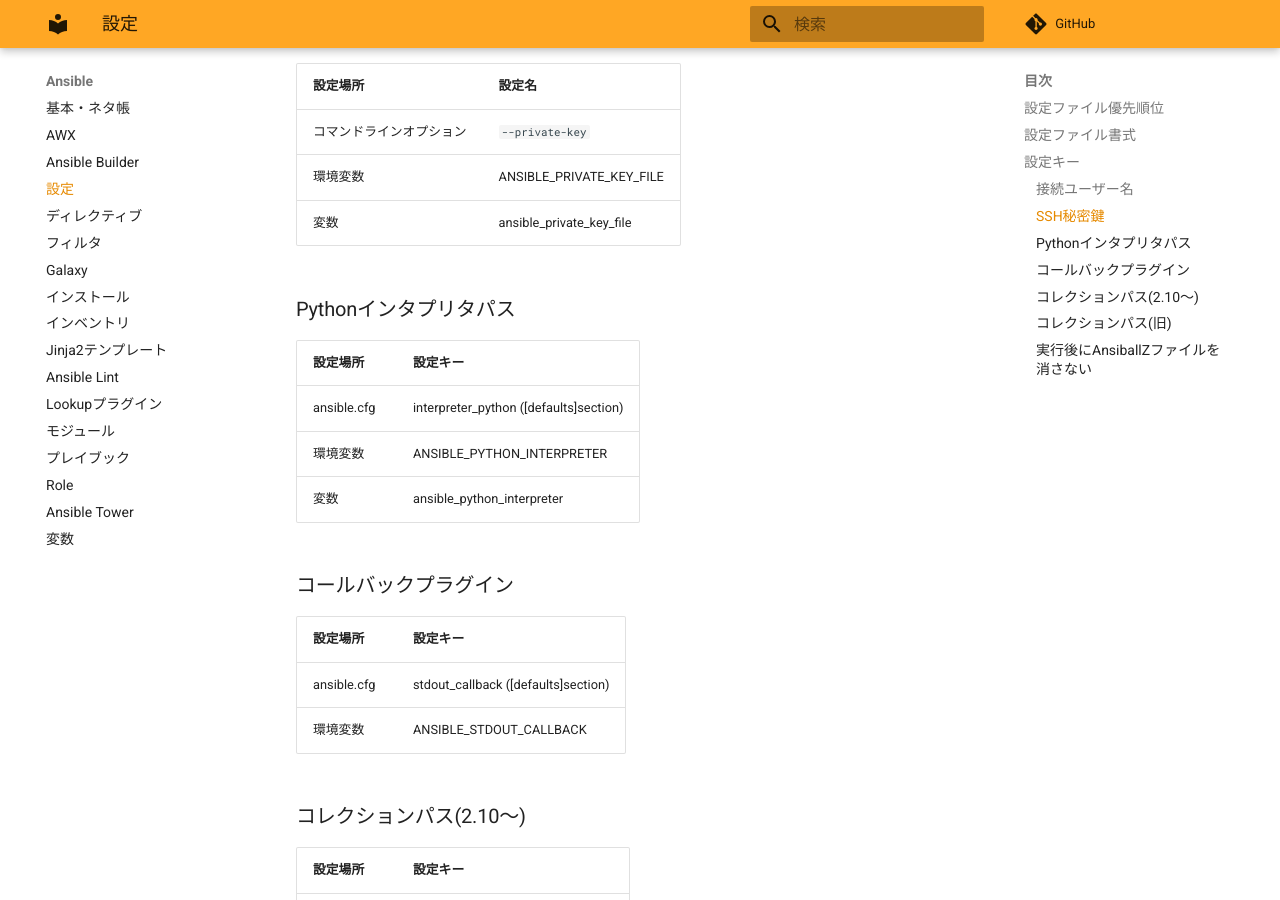
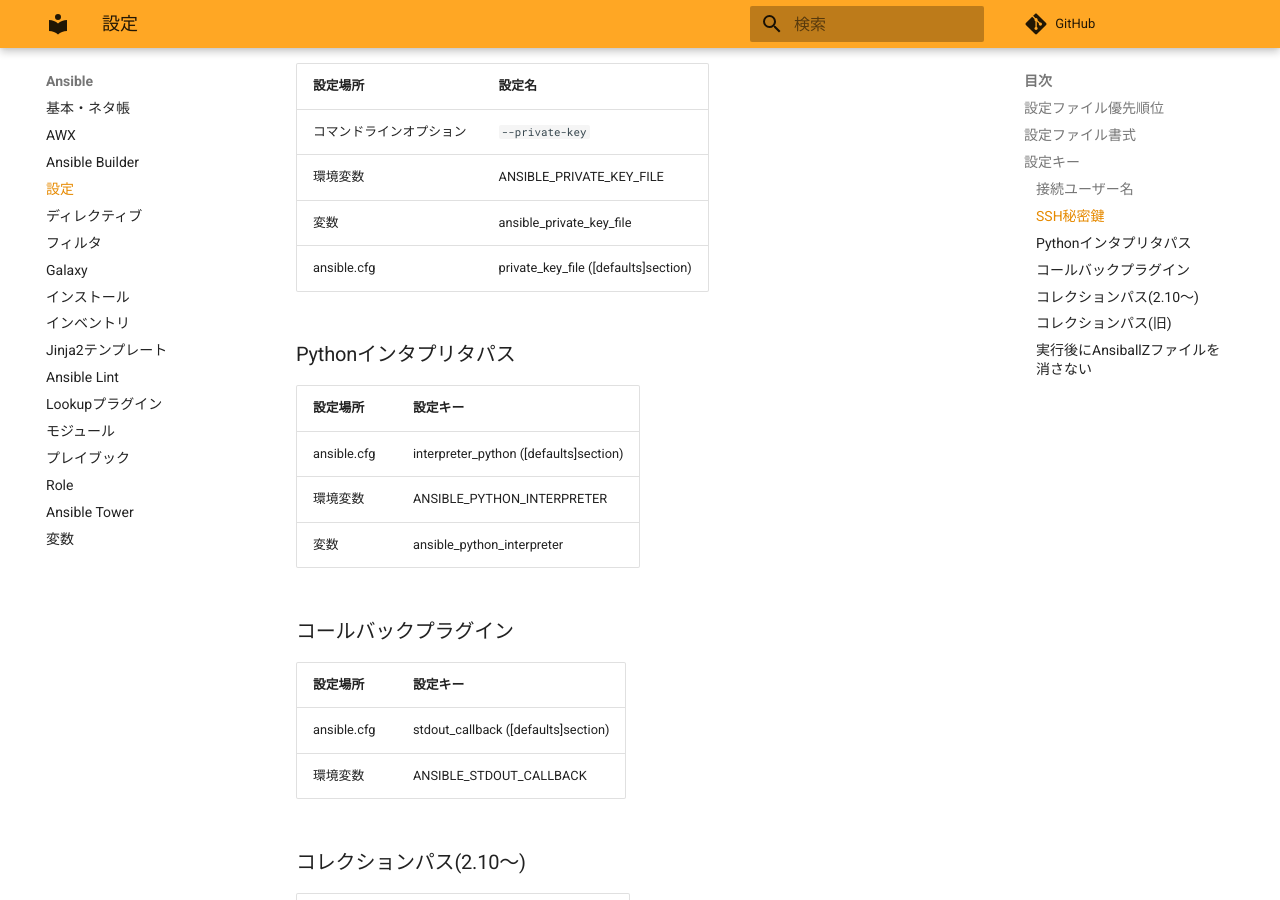
Before and after one commit to zaki-lknr/docs, an MkDocs documentation site: the page built from docs/Ansible/config.md, in a window 1280 px wide and 900 px high, scrolled down 969 px. Built offline with MkDocs 1.6.1 and Material for MkDocs 9.7.7, drawn with Linux system fonts in a browser that asks for light colours; comment, search, counter and statistics services are not loaded.

Commit message:
add: ansible/config: ssh秘密鍵のansible.cfg設定

```diff
--- a/docs/Ansible/config.md
+++ b/docs/Ansible/config.md
@@ -29,11 +29,12 @@ stdout_callback = yaml
 
 ### SSH秘密鍵
 
-| 設定場所         | 設定名                      |
-| ------------ | ------------------------ |
-| コマンドラインオプション | `--private-key`          |
-| 環境変数         | ANSIBLE_PRIVATE_KEY_FILE |
-| 変数           | ansible_private_key_file |
+| 設定場所         | 設定名                                   |
+| ------------ | ------------------------------------- |
+| コマンドラインオプション | `--private-key`                       |
+| 環境変数         | ANSIBLE_PRIVATE_KEY_FILE              |
+| 変数           | ansible_private_key_file              |
+| ansible.cfg  | private_key_file  ([defaults]section) |
 
 ### Pythonインタプリタパス
 
```
